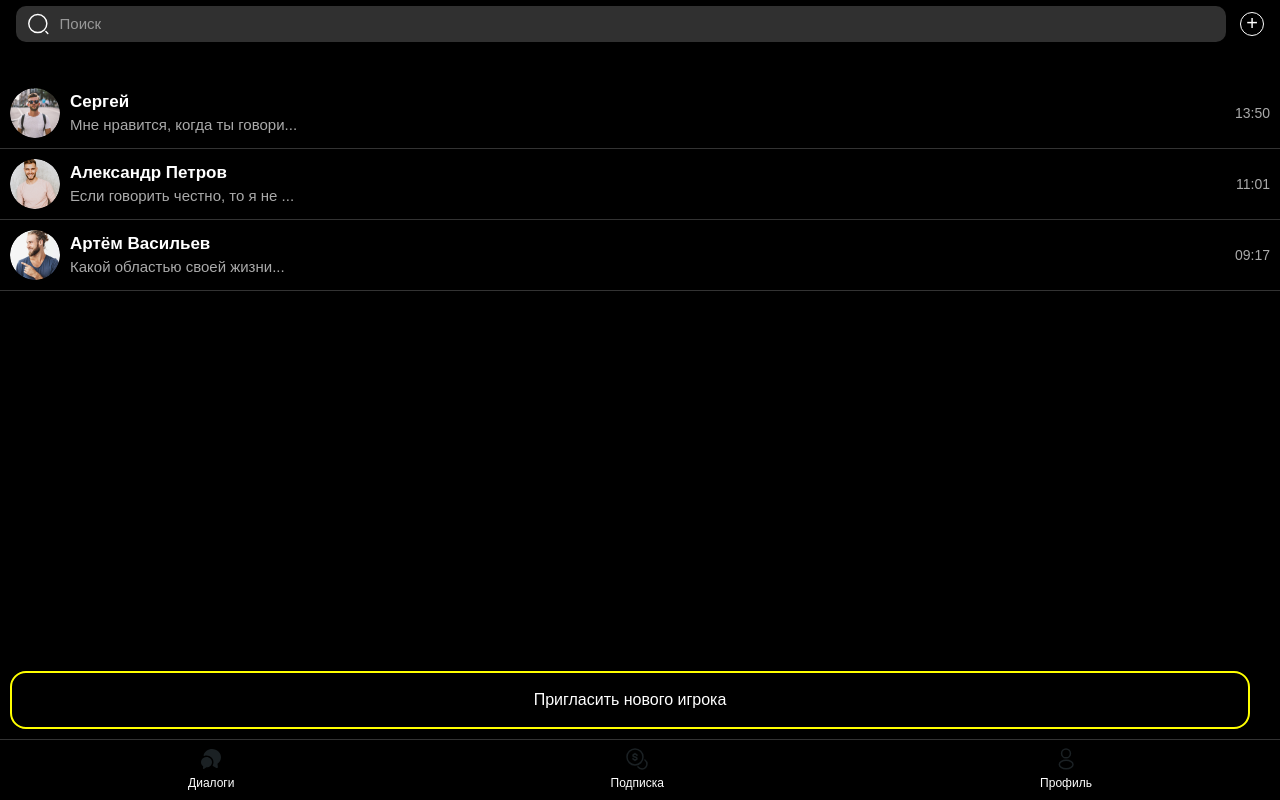
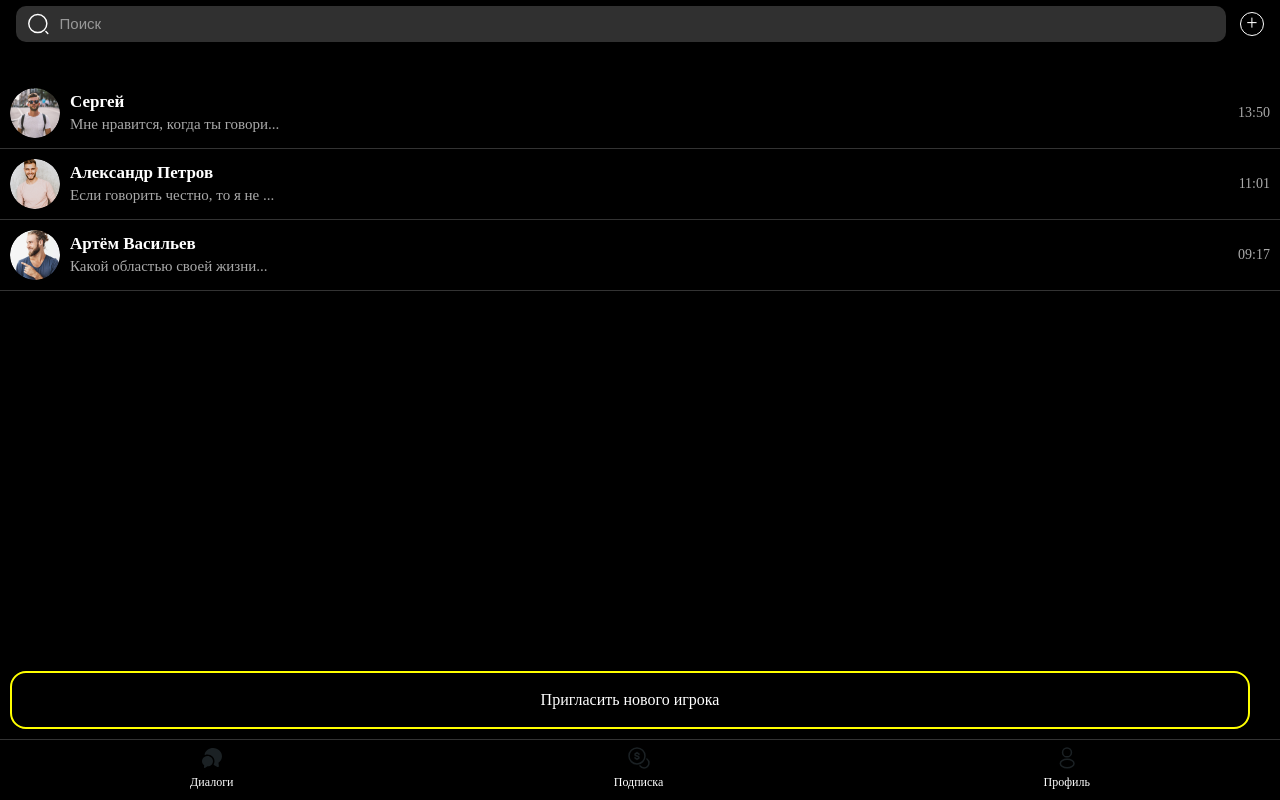
Before and after one commit to CeYn97/Dating-miniApp-tg, a React (Vite) app: page /chats in a window 1280 px wide. Built offline with nearby package versions, Linux system fonts and the light colour scheme.

Commit message:
fixScreen

```diff
--- a/src/styles/Chats.css
+++ b/src/styles/Chats.css
@@ -1,10 +1,24 @@
+html,
+body {
+  margin: 0;
+  padding: 0;
+  width: 100%;
+  height: 100%;
+  overflow: hidden;
+  background-color: #000;
+}
+
+body {
+  box-sizing: border-box;
+}
+
 .container {
   display: flex;
   flex-direction: column;
-  height: 100vh;
-  background-color: #000;
+  width: 100%;
+  height: 100%;
+  background-color: inherit;
   color: #fff;
-  font-family: Arial, sans-serif;
 }
 
 .searchBarContainer {
```
